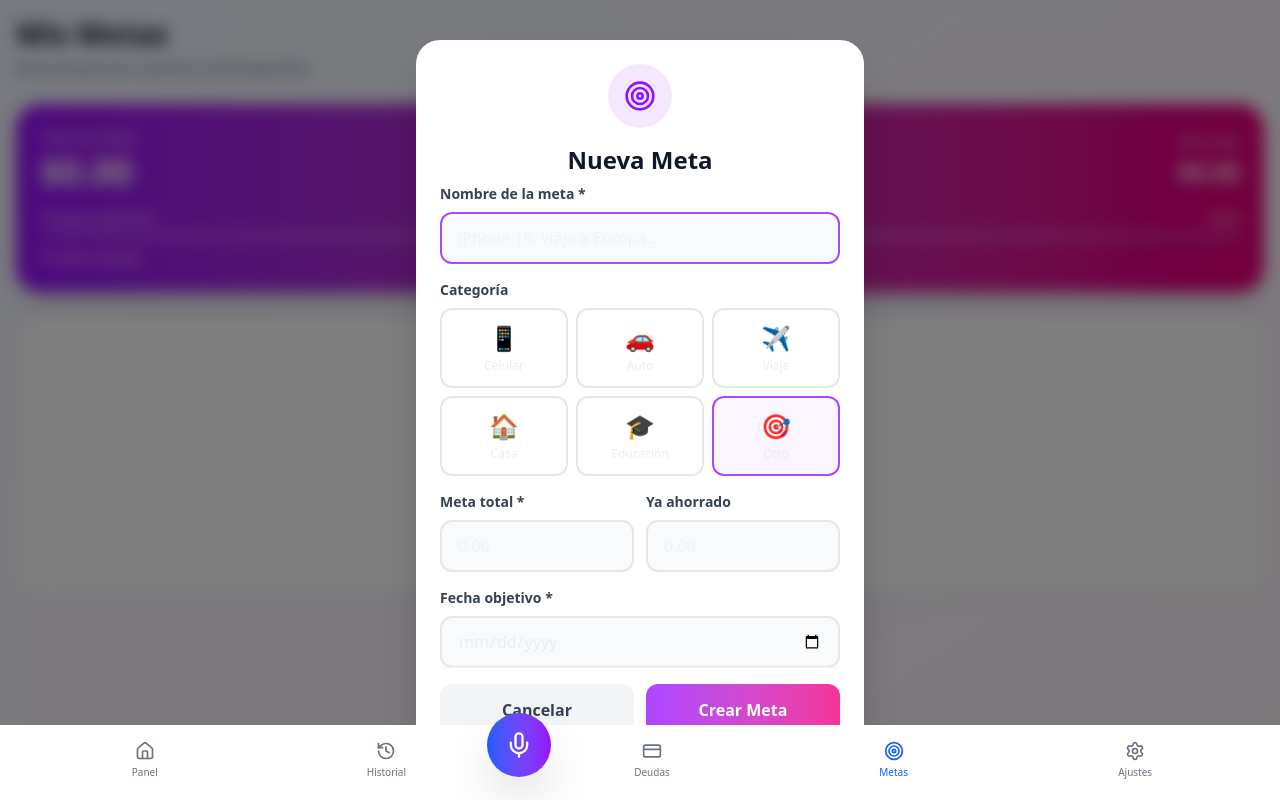
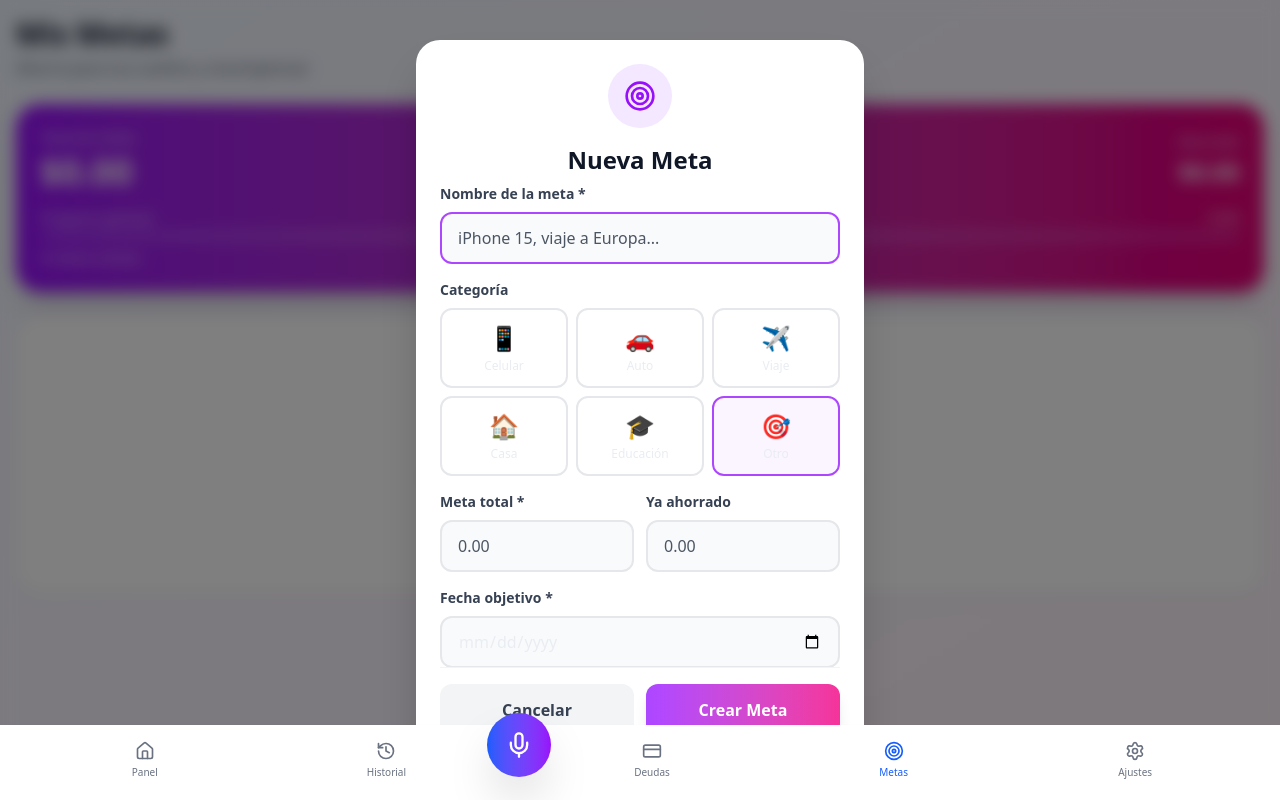
Before and after one commit to ahorro365app-prog/ai-app, a Next.js app: page /metas in a window 1280 px wide. Both pictures are taken after a click on the button "Crear Primera Meta". Built offline with nearby package versions, Linux system fonts and the light colour scheme; no server answers.

Commit message:
style: mejorar visibilidad de placeholders en modales de Deudas y Metas

```diff
--- a/src/app/deudas/page.tsx
+++ b/src/app/deudas/page.tsx
@@ -265,7 +265,7 @@ export default function DeudasPage() {
                   value={debtName}
                   onChange={(e) => setDebtName(e.target.value)}
                   placeholder="Préstamo personal, tarjeta de crédito..."
-                  className="w-full px-4 py-3 rounded-xl bg-gray-50 border-2 border-gray-200 focus:border-red-500 focus:outline-none"
+                  className="w-full px-4 py-3 rounded-xl bg-gray-50 border-2 border-gray-200 focus:border-red-500 focus:outline-none modal-input"
                   autoFocus
                 />
               </div>
@@ -279,7 +279,7 @@ export default function DeudasPage() {
                   value={creditor}
                   onChange={(e) => setCreditor(e.target.value)}
                   placeholder="Banco, persona, institución..."
-                  className="w-full px-4 py-3 rounded-xl bg-gray-50 border-2 border-gray-200 focus:border-red-500 focus:outline-none"
+                  className="w-full px-4 py-3 rounded-xl bg-gray-50 border-2 border-gray-200 focus:border-red-500 focus:outline-none modal-input"
                 />
               </div>
 
@@ -295,7 +295,7 @@ export default function DeudasPage() {
                     placeholder="0.00"
                     min="0"
                     step="0.01"
-                    className="w-full px-4 py-3 rounded-xl bg-gray-50 border-2 border-gray-200 focus:border-red-500 focus:outline-none"
+                    className="w-full px-4 py-3 rounded-xl bg-gray-50 border-2 border-gray-200 focus:border-red-500 focus:outline-none modal-input"
                   />
                 </div>
                 <div>
@@ -309,7 +309,7 @@ export default function DeudasPage() {
                     placeholder="0.00"
                     min="0"
                     step="0.01"
-                    className="w-full px-4 py-3 rounded-xl bg-gray-50 border-2 border-gray-200 focus:border-red-500 focus:outline-none"
+                    className="w-full px-4 py-3 rounded-xl bg-gray-50 border-2 border-gray-200 focus:border-red-500 focus:outline-none modal-input"
                   />
                 </div>
               </div>
@@ -322,7 +322,7 @@ export default function DeudasPage() {
                   type="date"
                   value={dueDate}
                   onChange={(e) => setDueDate(e.target.value)}
-                  className="w-full px-4 py-3 rounded-xl bg-gray-50 border-2 border-gray-200 focus:border-red-500 focus:outline-none"
+                  className="w-full px-4 py-3 rounded-xl bg-gray-50 border-2 border-gray-200 focus:border-red-500 focus:outline-none modal-input"
                 />
               </div>
 
@@ -337,7 +337,7 @@ export default function DeudasPage() {
                   placeholder="0.00"
                   min="0"
                   step="0.01"
-                  className="w-full px-4 py-3 rounded-xl bg-gray-50 border-2 border-gray-200 focus:border-red-500 focus:outline-none"
+                  className="w-full px-4 py-3 rounded-xl bg-gray-50 border-2 border-gray-200 focus:border-red-500 focus:outline-none modal-input"
                 />
               </div>
 
@@ -350,7 +350,7 @@ export default function DeudasPage() {
                   onChange={(e) => setDescription(e.target.value)}
                   placeholder="Detalles adicionales..."
                   rows={3}
-                  className="w-full px-4 py-3 rounded-xl bg-gray-50 border-2 border-gray-200 focus:border-red-500 focus:outline-none resize-none"
+                  className="w-full px-4 py-3 rounded-xl bg-gray-50 border-2 border-gray-200 focus:border-red-500 focus:outline-none resize-none modal-input"
                 />
               </div>
             </div>
--- a/src/app/globals.css
+++ b/src/app/globals.css
@@ -153,3 +153,17 @@ body::after {
 .scrollbar-hide::-webkit-scrollbar {
   display: none;  /* Chrome, Safari and Opera */
 }
+
+/* Placeholders más oscuros y visibles */
+input::placeholder,
+textarea::placeholder {
+  color: #6B7280 !important; /* text-gray-500 */
+  opacity: 1 !important;
+}
+
+/* Placeholders específicos para modales */
+.modal-input::placeholder {
+  color: #4B5563 !important; /* text-gray-600 */
+  opacity: 1 !important;
+  font-weight: 500;
+}
--- a/src/app/metas/page.tsx
+++ b/src/app/metas/page.tsx
@@ -288,7 +288,7 @@ export default function MetasPage() {
                   value={goalName}
                   onChange={(e) => setGoalName(e.target.value)}
                   placeholder="iPhone 15, viaje a Europa..."
-                  className="w-full px-4 py-3 rounded-xl bg-gray-50 border-2 border-gray-200 focus:border-purple-500 focus:outline-none"
+                  className="w-full px-4 py-3 rounded-xl bg-gray-50 border-2 border-gray-200 focus:border-purple-500 focus:outline-none modal-input"
                   autoFocus
                 />
               </div>
@@ -328,7 +328,7 @@ export default function MetasPage() {
                     placeholder="0.00"
                     min="0"
                     step="0.01"
-                    className="w-full px-4 py-3 rounded-xl bg-gray-50 border-2 border-gray-200 focus:border-purple-500 focus:outline-none"
+                    className="w-full px-4 py-3 rounded-xl bg-gray-50 border-2 border-gray-200 focus:border-purple-500 focus:outline-none modal-input"
                   />
                 </div>
                 <div>
@@ -342,7 +342,7 @@ export default function MetasPage() {
                     placeholder="0.00"
                     min="0"
                     step="0.01"
-                    className="w-full px-4 py-3 rounded-xl bg-gray-50 border-2 border-gray-200 focus:border-purple-500 focus:outline-none"
+                    className="w-full px-4 py-3 rounded-xl bg-gray-50 border-2 border-gray-200 focus:border-purple-500 focus:outline-none modal-input"
                   />
                 </div>
               </div>
@@ -355,7 +355,7 @@ export default function MetasPage() {
                   type="date"
                   value={targetDate}
                   onChange={(e) => setTargetDate(e.target.value)}
-                  className="w-full px-4 py-3 rounded-xl bg-gray-50 border-2 border-gray-200 focus:border-purple-500 focus:outline-none"
+                  className="w-full px-4 py-3 rounded-xl bg-gray-50 border-2 border-gray-200 focus:border-purple-500 focus:outline-none modal-input"
                 />
               </div>
 
@@ -409,7 +409,7 @@ export default function MetasPage() {
                   onChange={(e) => setDescription(e.target.value)}
                   placeholder="¿Por qué es importante esta meta?"
                   rows={3}
-                  className="w-full px-4 py-3 rounded-xl bg-gray-50 border-2 border-gray-200 focus:border-purple-500 focus:outline-none resize-none"
+                  className="w-full px-4 py-3 rounded-xl bg-gray-50 border-2 border-gray-200 focus:border-purple-500 focus:outline-none resize-none modal-input"
                 />
               </div>
             </div>
```
